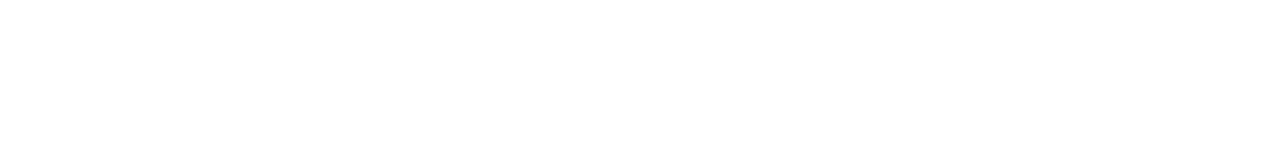
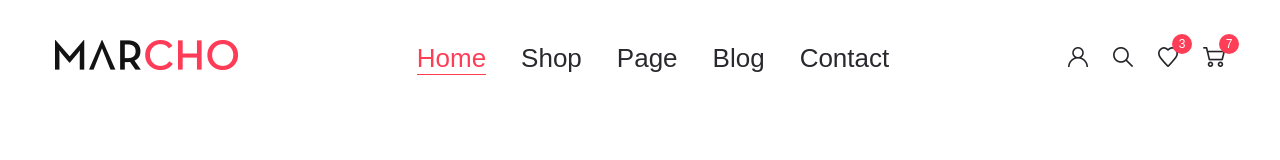
Before and after one commit to nuurik2433242/start-project-2, a website: page app/index.html in a window 1280 px wide. Drawn offline with nearby package versions, Linux system fonts and the light colour scheme; files that its build step writes are made by us from their sources.

Commit message:
added header, added fonts

```diff
--- a/app/index.html
+++ b/app/index.html
@@ -8,7 +8,58 @@
 </head>
 <body>
 
-
+    <header class="header">
+        <div class="container">
+            <div class="header__inner">
+                <a href="#" class="logo">
+                    <img  class="logo__img"  src="images/logo.png" alt="logo">
+                </a>
+                <nav class="menu">
+                    <ul class="menu__list">
+                        <li class="menu__list-item">
+                            <a href="#" class="menu__list-link menu__list-link--active">
+                                Home
+                            </a>
+                        </li>
+                        <li class="menu__list-item">
+                            <a href="#" class="menu__list-link">
+                                Shop
+                            </a>
+                        </li>
+                        <li class="menu__list-item">
+                            <a href="#" class="menu__list-link">
+                                 Page
+                            </a>
+                        </li>
+                        <li class="menu__list-item">
+                            <a href="#" class="menu__list-link">
+                               Blog
+                            </a>
+                        </li>
+                        <li class="menu__list-item">
+                            <a href="#" class="menu__list-link">
+                                Contact
+                            </a>
+                        </li>
+                    </ul>
+                </nav>
+                <div class="user-nav">
+                    <a href="#" class="user-nav__link"><img class="user-nav__link-img" src="images/icon/user.jpg" alt="user-btn">
+                    </a>
+                    <a href="#" class="user-nav__link"><img class="user-nav__link-img" src="images/icon/search.jpg" alt="search-btn">
+                    </a>
+                    <a href="#" class="user-nav__link">
+                        <img class="user-nav__link-img" src="images/icon/heart_icon.jpg" alt="heart-btn">
+                        <span class="user-nav__num">3</span>
+                    </a>
+                    <a href="#" class="user-nav__link">
+                        <img class="user-nav__link-img" src="images/icon/cart_icon.jpg" alt="cart-btn">
+                        <span class="user-nav__num">7</span>
+                    </a>
+                </div>
+            </div>
+        </div>
+    </header>
     <script src="js/main.min.js"></script>
 </body>
 </html>
--- a/app/scss/_fonts.scss
+++ b/app/scss/_fonts.scss
@@ -0,0 +1,46 @@
+@font-face{
+    font-family: 'Quicksand-Regular' , sans-serif;
+    font-weight: 400;
+    font-style: normal;
+    font-display: swap;
+    src: local('Quicksand-Regular'),
+           url('../fonts/Quicksand-Regular.woff2') format('woff2'),
+            url('../fonts/Quicksand-Regular.woff') format('woff');
+    font-display: swap;
+}
+
+
+@font-face{
+    font-family: 'Quicksand-Medium' , sans-serif;
+    font-weight: 500;
+    font-style: normal;
+    font-display: swap;
+    src: local('Quicksand-Medium'),
+           url('../fonts/Quicksand-Medium.woff2') format('woff2'),
+            url('../fonts/Quicksand-Medium.woff') format('woff');
+    font-display: swap;
+}
+
+
+@font-face{
+    font-family: 'Roboto-Regular' , sans-serif;
+    font-weight: 400;
+    font-style: normal;
+    font-display: swap;
+    src: local('Roboto-Regular'),
+           url('../fonts/Roboto-Regular.woff2') format('woff2'),
+            url('../fonts/Roboto-Regular.woff') format('woff');
+    font-display: swap;
+}
+
+
+@font-face{
+    font-family: 'Roboto-Bold' , sans-serif;
+    font-weight: 700;
+    font-style: normal;
+    font-display: swap;
+    src: local('Roboto-Bold'),
+           url('../fonts/Roboto-Bold.woff2') format('woff2'),
+            url('../fonts/Roboto-Bold.woff') format('woff');
+    font-display: swap;
+}
--- a/app/scss/_global.scss
+++ b/app/scss/_global.scss
@@ -1,3 +1,12 @@
 body{
+    font-size: 16px;
+    font-size: 26px;
+    color: $default;
+    @extend %quicksand-500;
+}
 
+.container{
+    max-width: 1200px;
+    margin: 0 auto;
+    padding: 0 15px;
 }
--- a/app/scss/_reset.scss
+++ b/app/scss/_reset.scss
@@ -13,7 +13,7 @@ html {
     font-weight: normal;
   }
 
-  ol, ul {
+  ol, ul{
     list-style: none;
   }
 
@@ -21,3 +21,8 @@ html {
     max-width: 100%;
     height: auto;
   }
+
+  a{
+    text-decoration: none;
+    color: inherit;
+  }
--- a/app/scss/_vars.scss
+++ b/app/scss/_vars.scss
@@ -0,0 +1,24 @@
+$accent: #fe3e57;
+$default: #8d8d8d;
+$title:#29282d;
+
+%quicksand-400{
+    font-family: 'Quicksand-Regular' , sans-serif;
+    font-weight: 400;
+}
+
+
+%quicksand-500{
+    font-family: 'Quicksand-Medium' , sans-serif;
+    font-weight: 500;
+}
+
+%roboto-400{
+    font-family: 'Roboto-Regular' , sans-serif;
+    font-weight: 400;
+}
+
+%roboto-700{
+    font-family: 'Roboto-Bold' , sans-serif;
+    font-weight: 700;
+}
--- a/app/scss/style.scss
+++ b/app/scss/style.scss
@@ -3,6 +3,84 @@
 @import 'reset';
 @import 'global';
 
+.header{
+    padding: 40px 0;
+    &__inner{
+        display: flex;
+        justify-content: space-between;
+        align-items: center;
+    }
+}
+
+.menu{
+    &__list{
+        display: flex;
+
+    }
+    &__list-item + .menu__list-item{
+       padding-left: 35px
+    }
+    &__list-link{
+        color: $title;
+        padding-bottom: 1px;
+        transition: all .3s;
+         @extend %quicksand-400;
+        &:hover{
+              color: $accent;
+              border-bottom: 1px solid $accent;
+              @extend %quicksand-500;
+        }
+    }
+    &__list-link--active{
+        color:$accent;
+        border-bottom: 1px solid $accent;
+        @extend %quicksand-500;
+    }
+}
+
+.user-nav{
+    display: flex;
+    &__link{
+        position: relative;
+    }
+    &__link + .user-nav__link{
+      padding-left: 25px;
+    }
+    &__num{
+        position: absolute;
+        width: 20px;
+        height: 20px;
+        border-radius: 50%;
+        background-color: $accent;
+        top: -9px;
+        right: -14px;
+        font-size: 12px;
+        line-height: 20px;
+        text-align: center;
+        color: #fff;
+    }
+
+}
+
+
+
+
+
+
+
+
+
+
+
+
+
+
+
+
+
+
+
+
 
 
 @import 'media';
```
Also changed, not shown: app/fonts/Quicksand-Medium.woff (added), app/fonts/Quicksand-Medium.woff2 (added), app/fonts/Quicksand-Regular.woff (added), app/fonts/Quicksand-Regular.woff2 (added), app/fonts/Roboto-Bold.woff (added), app/fonts/Roboto-Bold.woff2 (added), app/fonts/Roboto-Regular.woff (added), app/fonts/Roboto-Regular.woff2 (added), app/images/icon/cart_icon.jpg (added), app/images/icon/heart_icon.jpg (added), app/images/icon/search.jpg (added), app/images/icon/user.jpg (added), app/images/logo.png (added), app/js/main.min.js.
